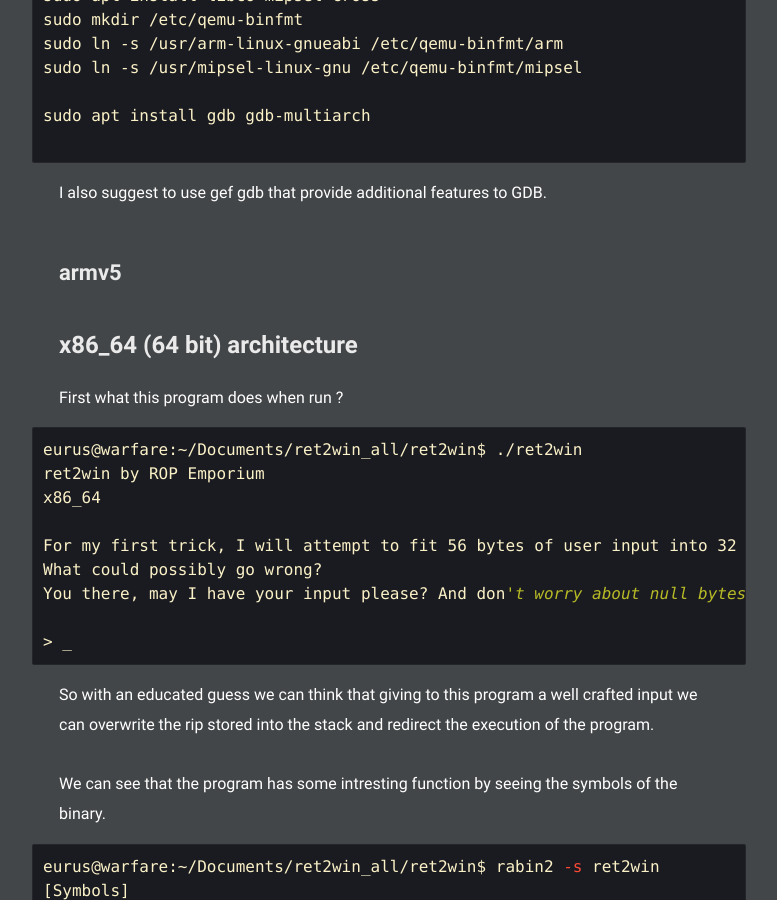
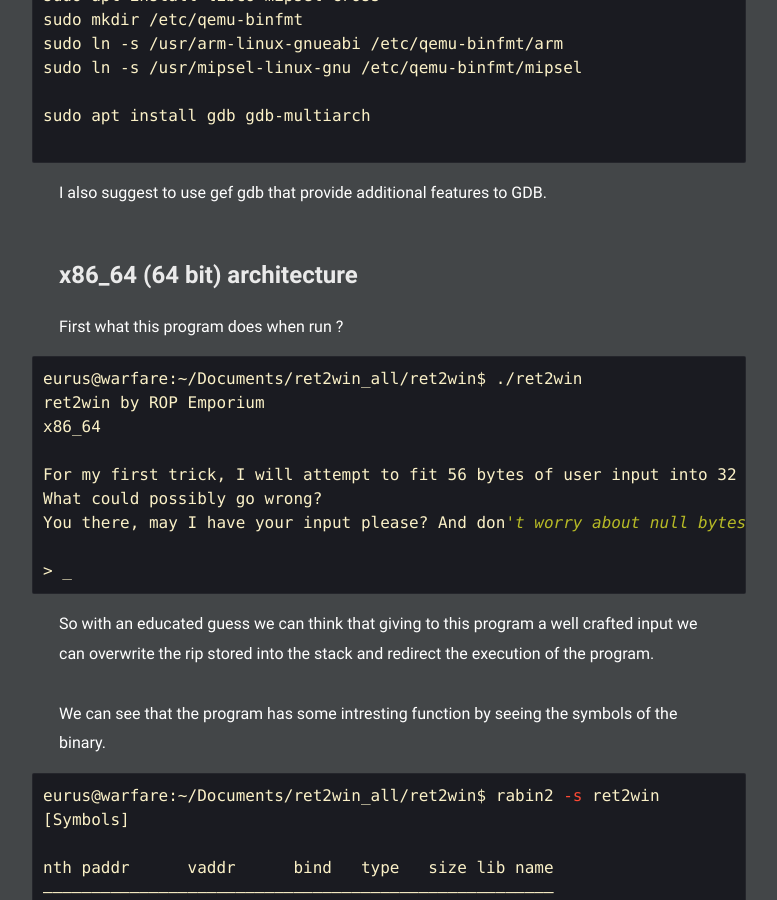
Before and after one commit to tizianocolagrossi/tizianocolagrossi.github.io, a Jekyll site: the page built from _posts/rop_emporium_ret2win/2021-05-5-rop-emporium-ret2win.md, in a window 1280 px wide and 900 px high, scrolled down 961 px. Shown: the whole window, without its empty margins (251-1028 px from the left). Built offline with Jekyll 4.4.1, drawn with Linux system fonts in a browser that asks for light colours; nearby versions of some CDN libraries.

````diff
--- a/_posts/rop_emporium_ret2win/2021-05-5-rop-emporium-ret2win.md
+++ b/_posts/rop_emporium_ret2win/2021-05-5-rop-emporium-ret2win.md
@@ -32,8 +32,6 @@
 ```
 
 I also suggest to use gef gdb that provide additional features to GDB.
-
-## armv5
 
 
 
````
